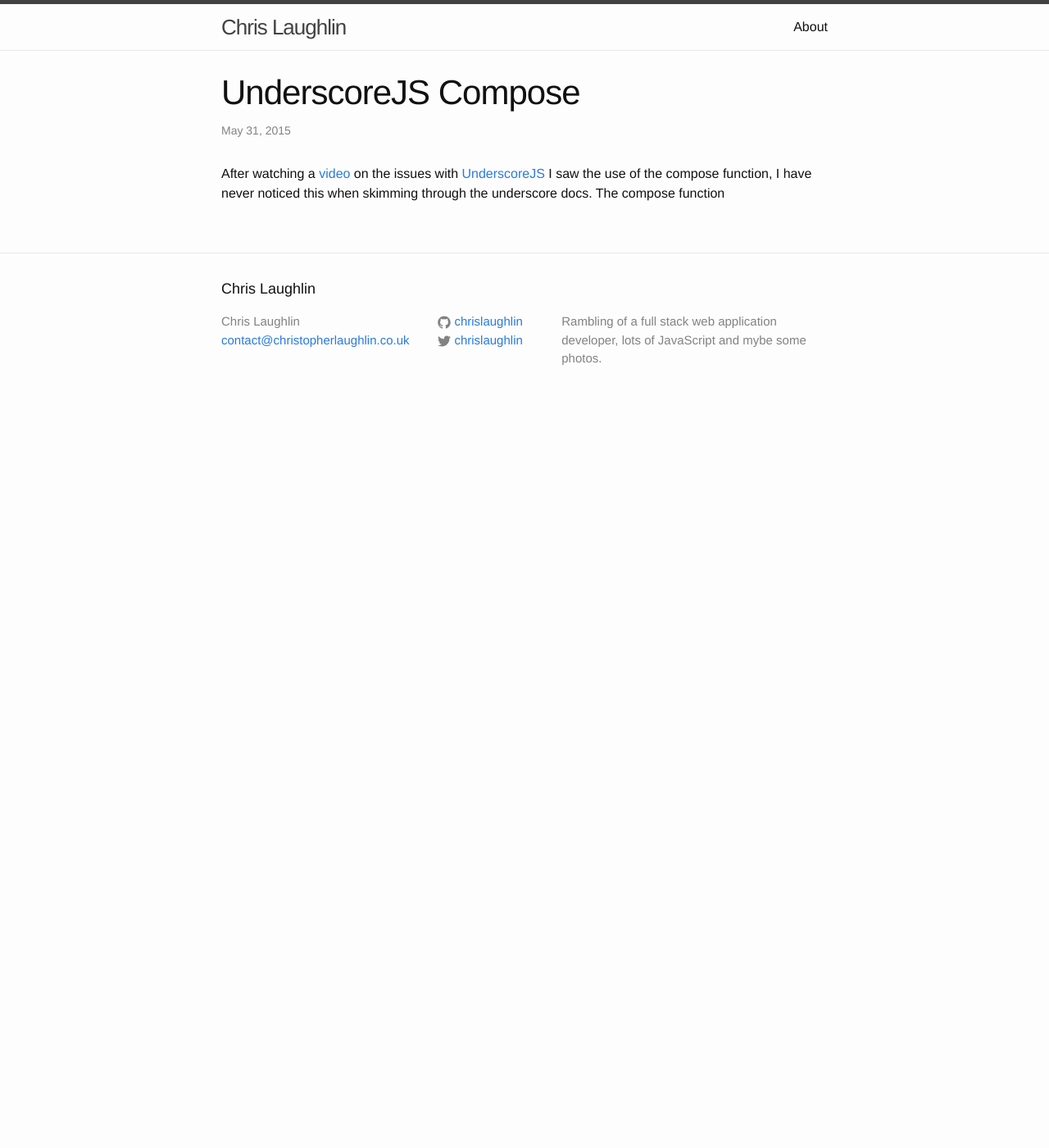
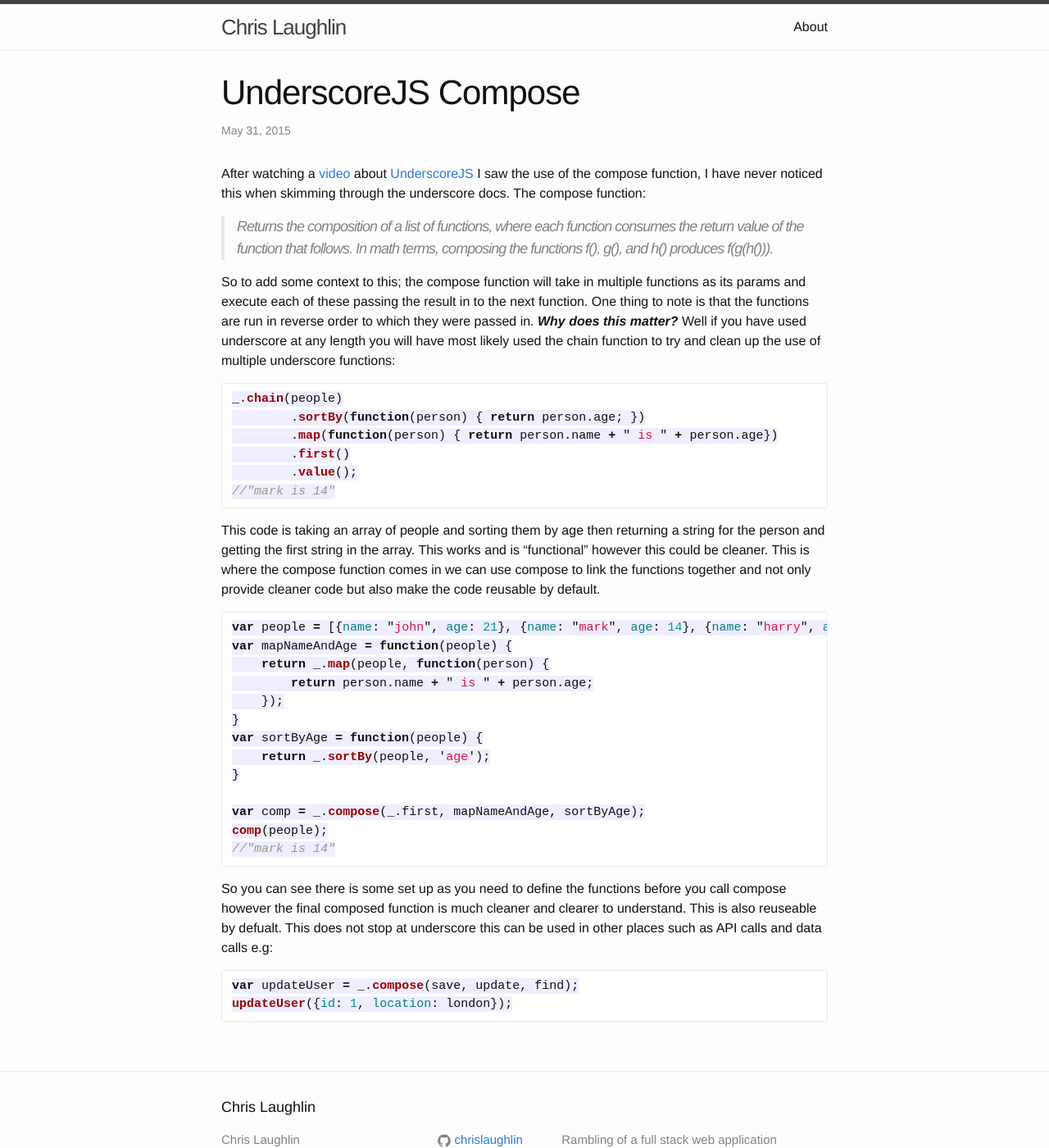
Before and after one commit to chrislaughlin/chrislaughlin.github.io, a Jekyll site: the page built from _posts/2015-05-31-underscorejs-compose.markdown, in a window 1280 px wide and 1400 px high. Shown: the whole window at 82% size. Built offline with Jekyll 4.4.1, drawn with Linux system fonts in a browser that asks for light colours; Markdown is read by kramdown in place of the engine named in the settings; comment, search, counter and statistics services are not loaded.

Commit message:
2015-05-31-underscorejs-compose

````diff
--- a/_posts/2015-05-31-underscorejs-compose.markdown
+++ b/_posts/2015-05-31-underscorejs-compose.markdown
@@ -4,5 +4,40 @@
 date: "2015-05-31"
 ---
 
-After watching a [video](https://www.youtube.com/watch?v=m3svKOdZijA&app=desktop&utm_content=buffer13c68&utm_medium=social&utm_source=twitter.com&utm_campaign=buffer) on the issues with [UnderscoreJS](http://underscorejs.org/)
-I saw the use of the compose function, I have never noticed this when skimming through the underscore docs. The compose function
+After watching a [video](https://www.youtube.com/watch?v=m3svKOdZijA&app=desktop&utm_content=buffer13c68&utm_medium=social&utm_source=twitter.com&utm_campaign=buffer) about [UnderscoreJS](http://underscorejs.org/)
+I saw the use of the compose function, I have never noticed this when skimming through the underscore docs. The compose function:
+> Returns the composition of a list of functions, where each function consumes the return value of the function that follows. In math terms, composing the functions f(), g(), and h() produces f(g(h())).
+
+So to add some context to this; the compose function will take in multiple functions as its params and execute each of these passing the result in to the next function. One thing to note is that the functions are run in reverse order to which they were passed in. ***Why does this matter?*** Well if you have used underscore at any length you will have most likely used the chain function to try and clean up the use of multiple underscore functions:
+
+``` javascript
+_.chain(people)
+	.sortBy(function(person) { return person.age; })
+	.map(function(person) { return person.name + " is " + person.age})
+	.first()
+	.value();
+//"mark is 14"
+```
+This code is taking an array of people and sorting them by age then returning a string for the person and getting the first string in the array. This works and is "functional" however this could be cleaner. This is where the compose function comes in we can use compose to link the functions together and not only provide cleaner code but also make the code reusable by default.
+
+```javascript
+var people = [{name: "john", age: 21}, {name: "mark", age: 14}, {name: "harry", age: 40}, {name: "Mary", age: 70}];
+var mapNameAndAge = function(people) {
+    return _.map(people, function(person) {
+        return person.name + " is " + person.age;
+    });
+}
+var sortByAge = function(people) {
+    return _.sortBy(people, 'age');
+}
+
+var comp = _.compose(_.first, mapNameAndAge, sortByAge);
+comp(people);
+//"mark is 14"
+```
+So you can see there is some set up as you need to define the functions before you call compose however the final composed function is much cleaner and clearer to understand. This is also reuseable by defualt. This does not stop at underscore this can be used in other places such as API calls and data calls e.g:
+
+```javascript
+var updateUser = _.compose(save, update, find);
+updateUser({id: 1, location: london});
+```
````
